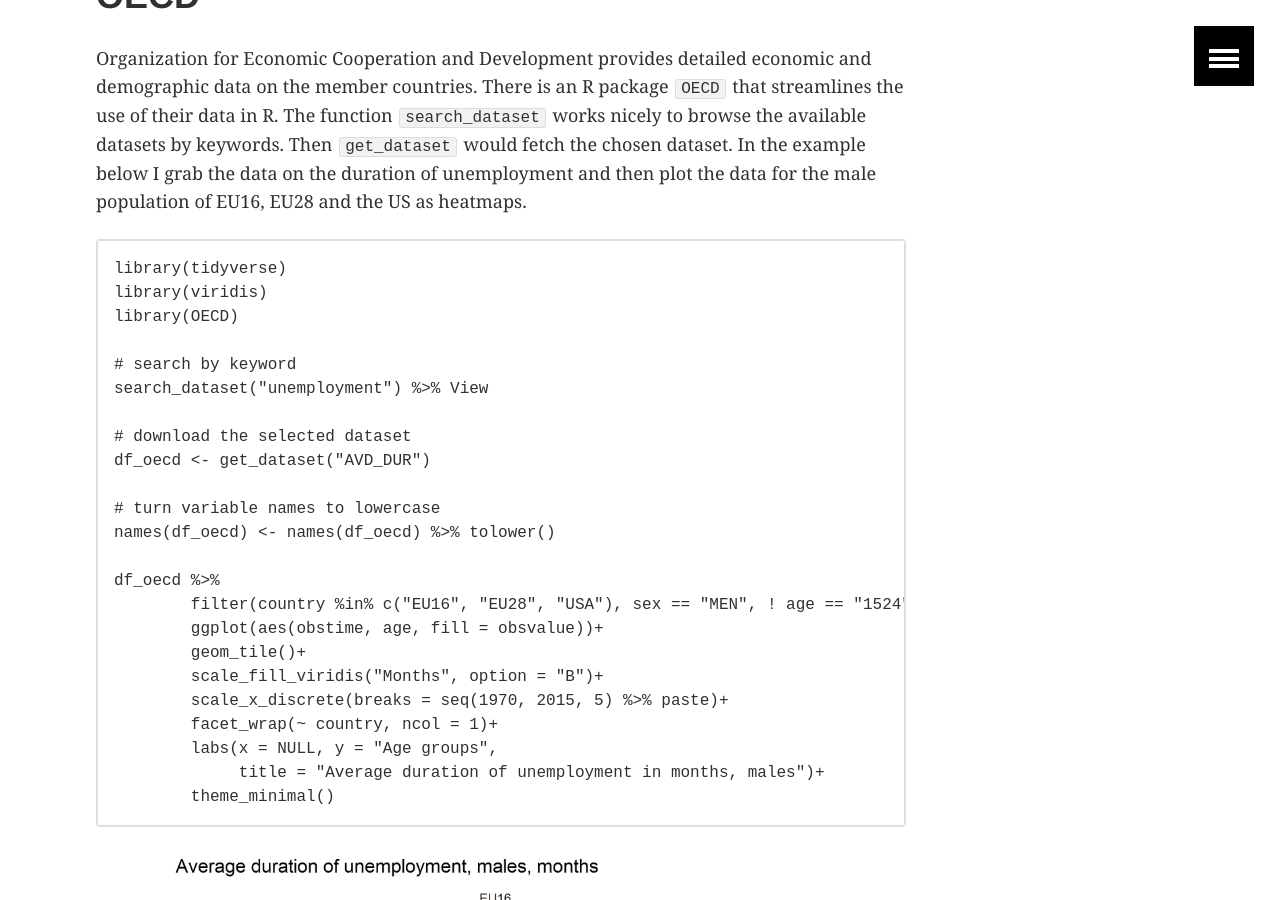
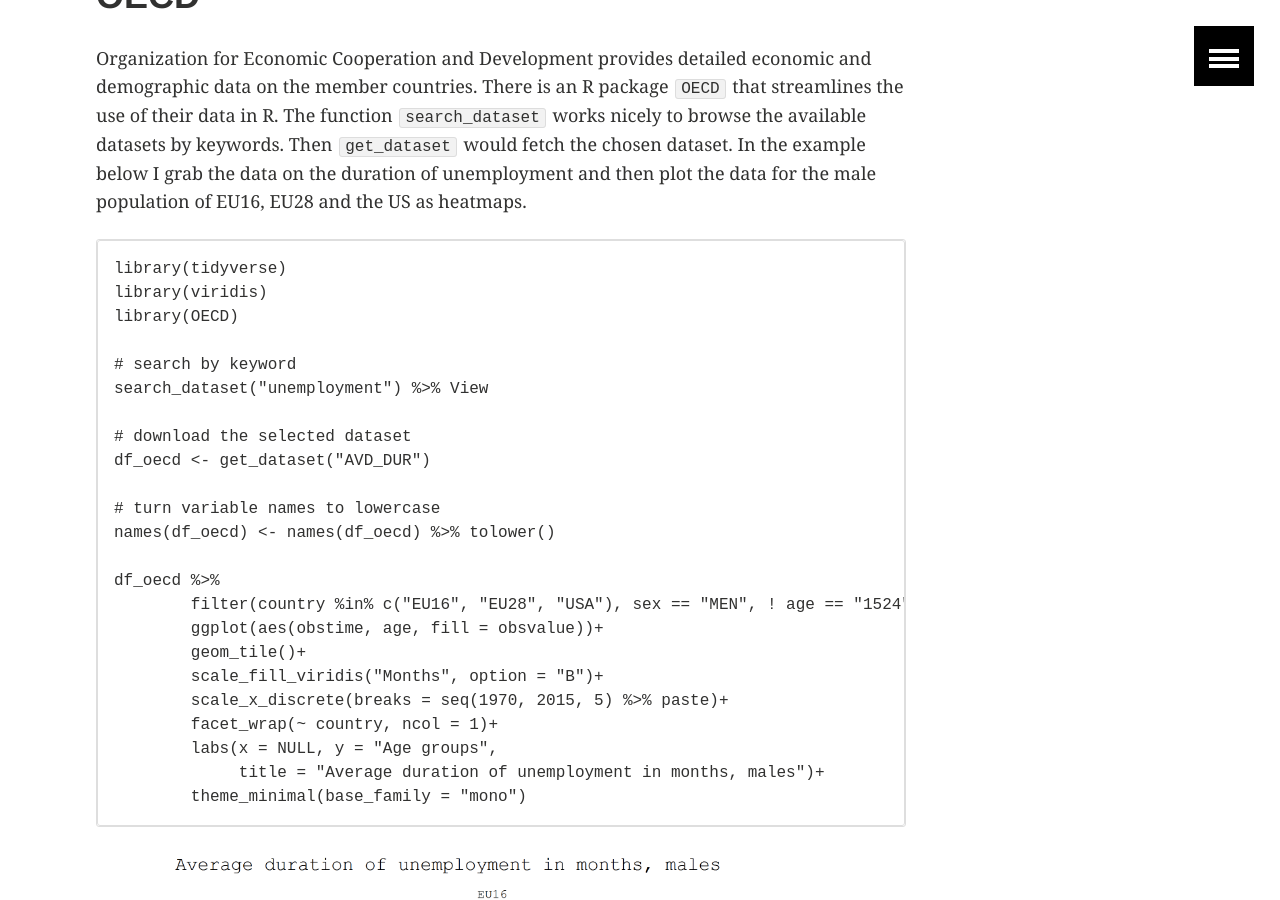
Before and after one commit to ikashnitsky/old-ikashnitsky-github-io, a Jekyll site: the page built from _posts/2017-11-07-data-acquisition-two.md, in a window 1280 px wide and 900 px high, scrolled down 4341 px. Built offline with Jekyll 4.4.1, drawn with Linux system fonts in a browser that asks for light colours; comment, search, counter and statistics services are not loaded; some of the changed text lies outside the part shown.

Commit message:
fix image font

````diff
--- a/_posts/2017-11-07-data-acquisition-two.md
+++ b/_posts/2017-11-07-data-acquisition-two.md
@@ -43,7 +43,7 @@ e0 %>%
         geom_path()+
         facet_wrap(~ geo, ncol = 3)+
         labs(y = "Life expectancy at age 65", x = NULL)+
-        theme_minimal()
+        theme_minimal(base_family = "mono")
 ```
 
 [![fig1][f1]][f1]
@@ -87,7 +87,7 @@ df_wb %>%
         geom_path(size = 1)+
         scale_color_brewer(NULL, palette = "Dark2")+
         labs(x = NULL, y = NULL, title = "Lifetime risk of maternal death (%)")+
-        theme_minimal()+
+        theme_minimal(base_family = "mono")+
         theme(panel.grid.minor = element_blank(),
               legend.position = c(.8, .9))
 
@@ -123,7 +123,7 @@ df_oecd %>%
         facet_wrap(~ country, ncol = 1)+
         labs(x = NULL, y = "Age groups",
              title = "Average duration of unemployment in months, males")+
-        theme_minimal()
+        theme_minimal(base_family = "mono")
 ```
 
 [![fig3][f3]][f3]
@@ -164,7 +164,7 @@ df_wid %>%
         labs(title = "Top 1% and top 10% personal wealth shares in France and Great Britain",
              y = "top share")+
         facet_wrap(~ percentile)+
-        theme_minimal()
+        theme_minimal(base_family = "mono")
 
 ```
 [![fig4][f4]][f4]
````
Also changed, not shown: images/171107/eurostat.png, images/171107/oecd.png, images/171107/wid.png, images/171107/worldbank.png.
